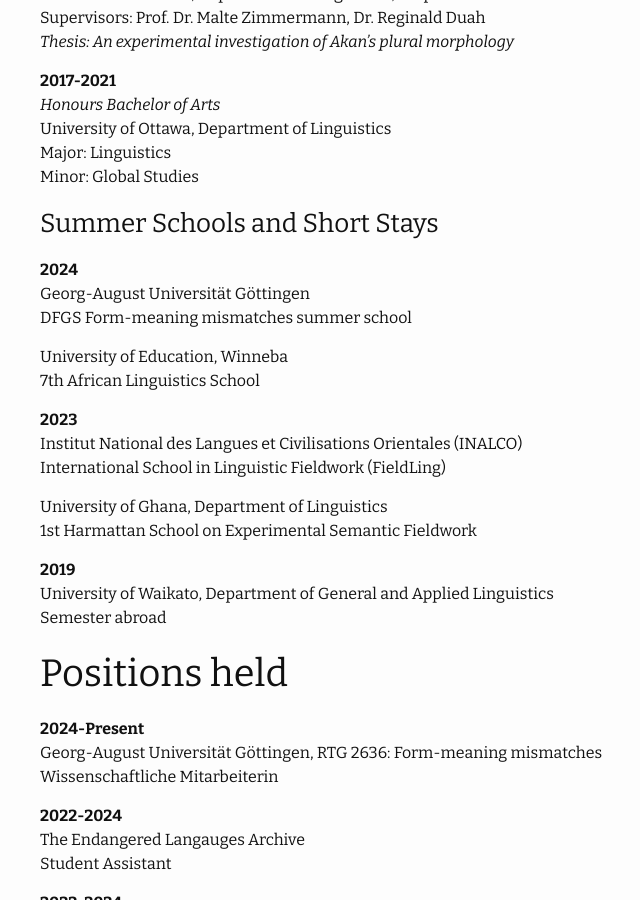
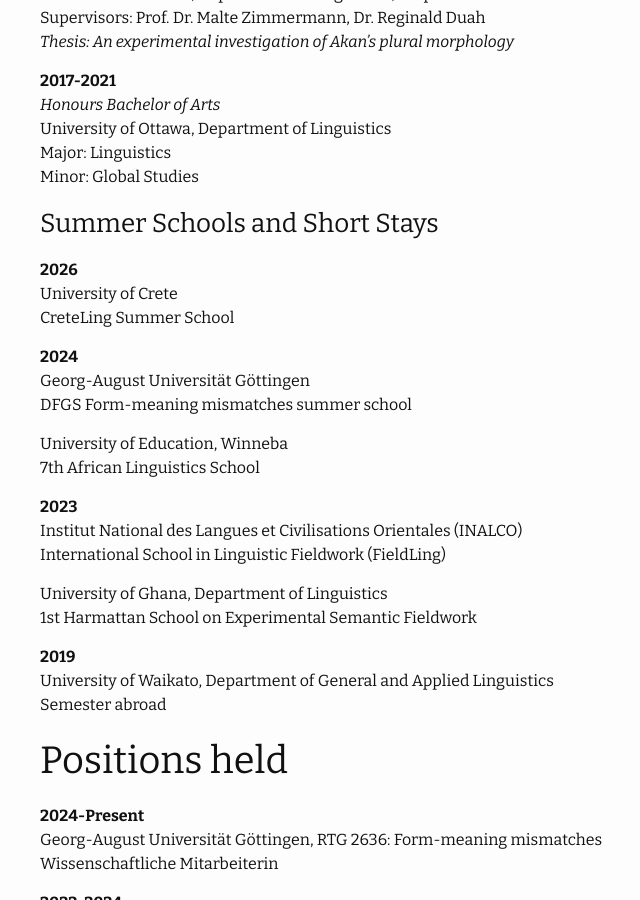
Before and after one commit to madelineladore/madelineladore.github.io, a Jekyll site: the page built from cv.md, in a window 1280 px wide and 900 px high, scrolled down 533 px. Shown: the whole window, without its empty margins (230-870 px from the left). Built offline with Jekyll 4.4.1, drawn with Linux system fonts in a browser that asks for light colours.

Commit message:
Update cv.md

```diff
--- a/cv.md
+++ b/cv.md
@@ -35,6 +35,10 @@
 Minor: Global Studies
 
 ### Summer Schools and Short Stays
+**2026**
+University of Crete
+			CreteLing Summer School
+
 **2024**
 Georg-August Universität Göttingen
 			DFGS Form-meaning mismatches summer school
```
